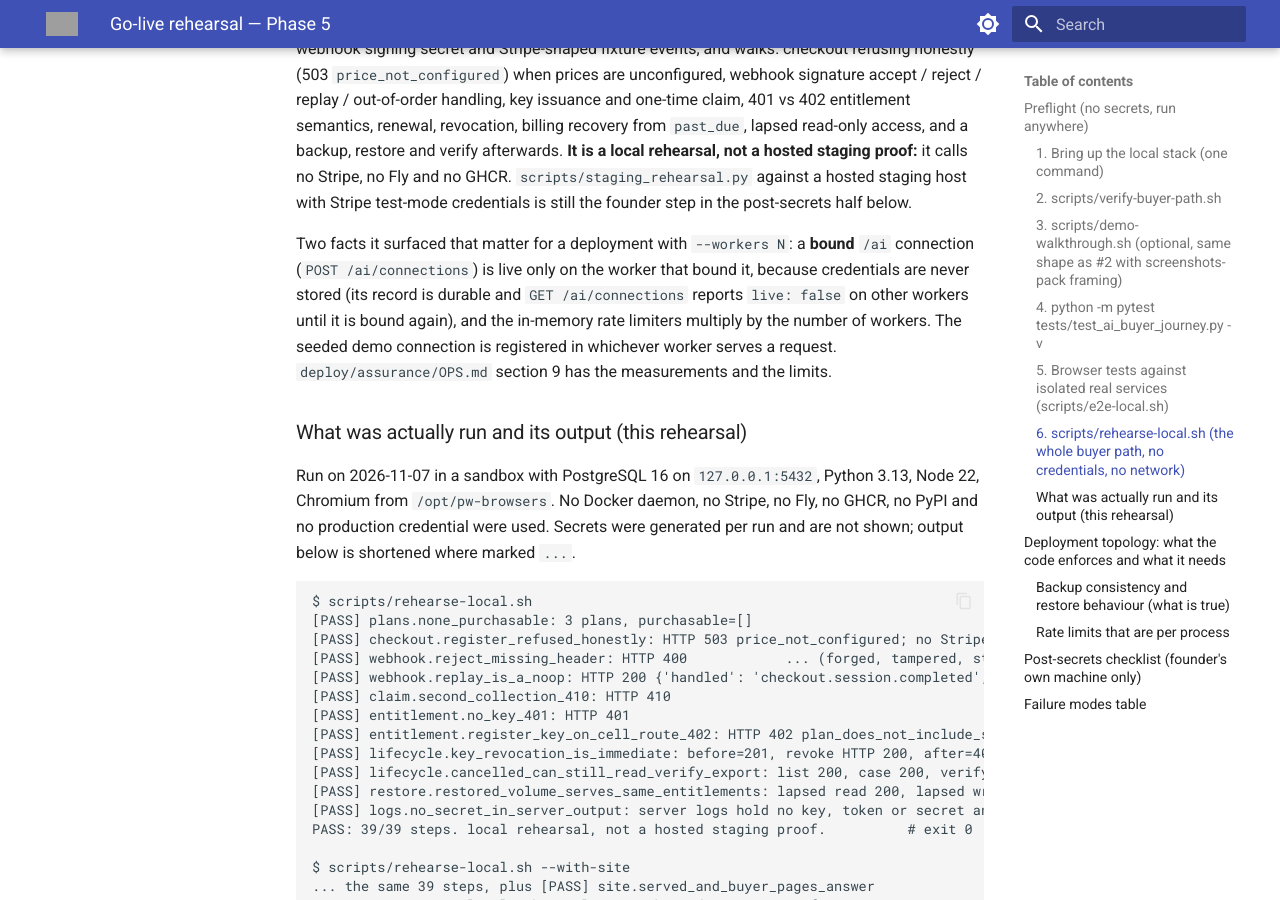
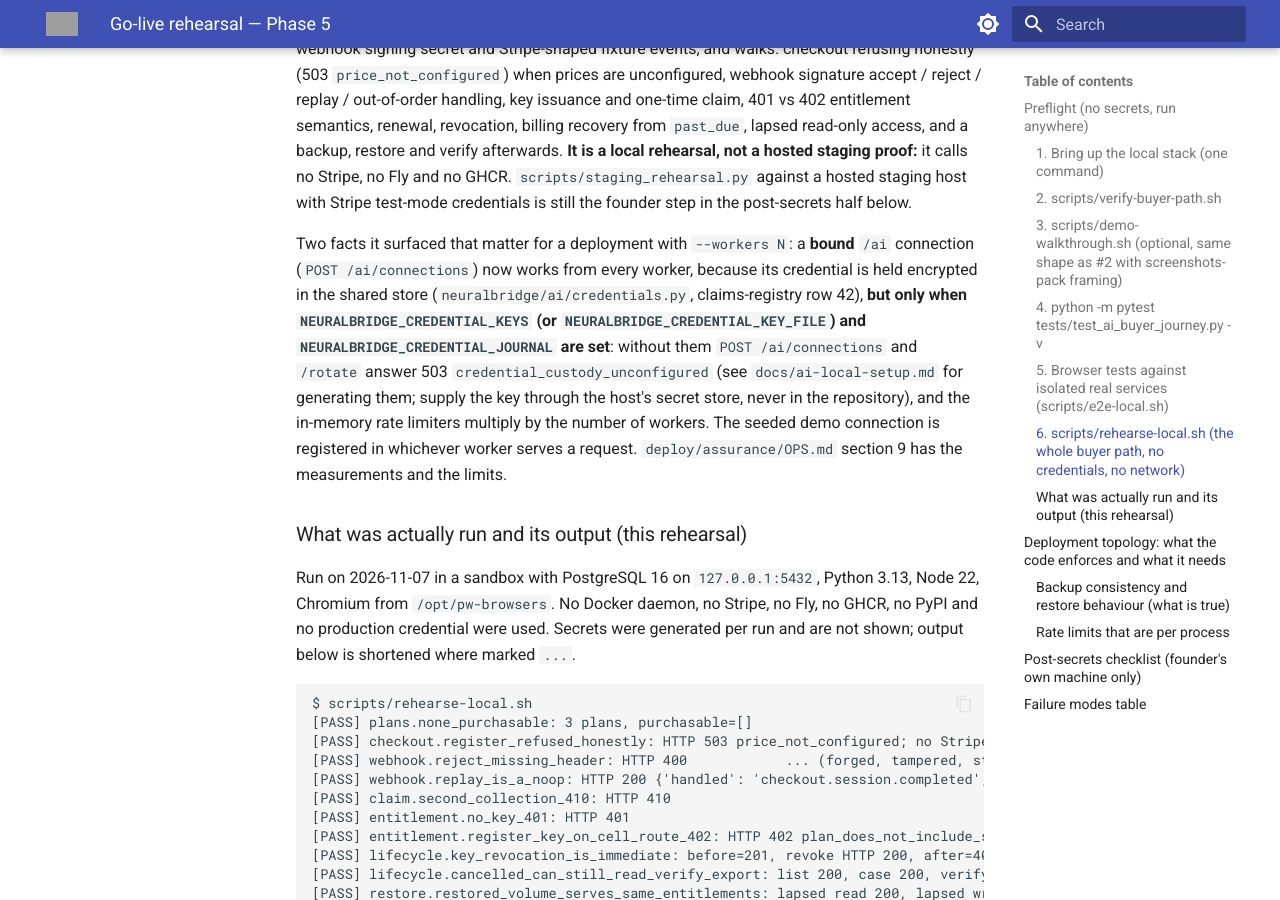
Before and after one commit to iceccarelli/neuralbridge, an MkDocs documentation site: the page built from docs/GO-LIVE.md, in a window 1280 px wide and 900 px high, scrolled down 3603 px. Built offline with MkDocs 1.6.1 and Material for MkDocs 9.7.7, drawn with Linux system fonts in a browser that asks for light colours; some of the changed text lies outside the part shown; grey boxes are pictures that could not be loaded.

Commit message:
docs: GO-LIVE and DEPLOY_NOW state the /ai credential vault and its fail-closed key requirement
GO-LIVE said a bound /ai connection is live only on the worker that bound it
because credentials are never stored; claims-registry row 42 and
neuralbridge/ai/credentials.py say the encrypted vault makes it work on every
worker and refuses to bind (503 credential_custody_unconfigured) without
NEURALBRIDGE_CREDENTIAL_KEYS. A pilot operator following the old text would
hit that 503 unprepared. Docs only.

Co-Authored-By: Claude Sonnet 5.5 <noreply@anthropic.com>
Claude-Session: https://claude.ai/code/session_015MxsmChFnnHYF4RZ6KXJde

```diff
--- a/docs/GO-LIVE.md
+++ b/docs/GO-LIVE.md
@@ -146,10 +146,13 @@ calls no Stripe, no Fly and no GHCR. `scripts/staging_rehearsal.py` against a ho
 with Stripe test-mode credentials is still the founder step in the post-secrets half below.
 
 Two facts it surfaced that matter for a deployment with `--workers N`: a **bound** `/ai`
-connection (`POST /ai/connections`) is live only on the worker that bound it, because
-credentials are never stored (its record is durable and `GET /ai/connections` reports
-`live: false` on other workers until it is bound again), and the in-memory rate limiters
-multiply by the number of workers. The seeded demo connection is registered in whichever worker
+connection (`POST /ai/connections`) now works from every worker, because its credential is held
+encrypted in the shared store (`neuralbridge/ai/credentials.py`, claims-registry row 42), **but only
+when `NEURALBRIDGE_CREDENTIAL_KEYS` (or `NEURALBRIDGE_CREDENTIAL_KEY_FILE`) and
+`NEURALBRIDGE_CREDENTIAL_JOURNAL` are set**: without them `POST /ai/connections` and `/rotate`
+answer 503 `credential_custody_unconfigured` (see `docs/ai-local-setup.md` for generating them;
+supply the key through the host's secret store, never in the repository), and the in-memory
+rate limiters multiply by the number of workers. The seeded demo connection is registered in whichever worker
 serves a request. `deploy/assurance/OPS.md` section 9 has the measurements and the limits.
 
 ### What was actually run and its output (this rehearsal)
@@ -239,7 +242,7 @@ alternative.
 | Processes (`uvicorn --workers N`) on that one machine | **Tested maximum: 4**, on one host and one local filesystem (`tests/test_multiworker_real.py` starts real `--workers 4` process trees and checks 48 concurrent appends: gapless sequence, valid links, SQLite `integrity_check` ok). More than 4 workers and sustained load were **not** tested. The assurance image ships `--workers 1`, the platform image `--workers 4` | `deploy/assurance/OPS.md` section 9, `deploy/assurance/Dockerfile`, `Dockerfile`. *Not enforced:* uvicorn accepts any N |
 | Shared volume, NFS, SMB, EFS, a clustered or network filesystem | **Not supported.** SQLite WAL coordinates its readers and writers through a shared-memory `-shm` file and file locks, which require every process to be on the same host and a filesystem with working locking; on a network filesystem the chain's single-writer guarantee is not available. Not tested, and no code detects or refuses it | *Not enforced.* `OPS.md` section 9 lists "SQLite on a network filesystem" under "not tested" |
 | Kubernetes `replicas`, Helm `replicaCount` | The shipped `deploy/k8s/deployment.yaml` and `deploy/helm/values.yaml` say 3 and mount no volume. That is not a supported topology for the ledger or the account store (and `/ai`'s own SQLite store, `NEURALBRIDGE_AI_STORE`, is per replica). They are unexercised examples | Warning added at the top of both files; nothing was deployed from them |
-| Platform `/ai` bound connections under `--workers N` | A **bound** connection (`POST /ai/connections`) is live only on the worker that bound it, because credentials are never stored (`GET /ai/connections` reports `live: false` elsewhere) | `src/neuralbridge/ai/connections.py`, `OPS.md` section 9 |
+| Platform `/ai` bound connections under `--workers N` | A **bound** connection works on every worker through the encrypted credential vault, which **fails closed**: with no `NEURALBRIDGE_CREDENTIAL_KEYS` / `NEURALBRIDGE_CREDENTIAL_JOURNAL`, binding and rotating answer 503 `credential_custody_unconfigured`. `NEURALBRIDGE_AI_PROCESS_LOCAL_CREDENTIALS=single-worker` restores the old per-process behaviour and is refused when `WEB_CONCURRENCY` > 1 | `src/neuralbridge/ai/credentials.py`, claims-registry row 42, `OPS.md` section 9 |
 
 ### Backup consistency and restore behaviour (what is true)
 
```
Also changed, not shown: DEPLOY_NOW.md (+1 -0 lines).
